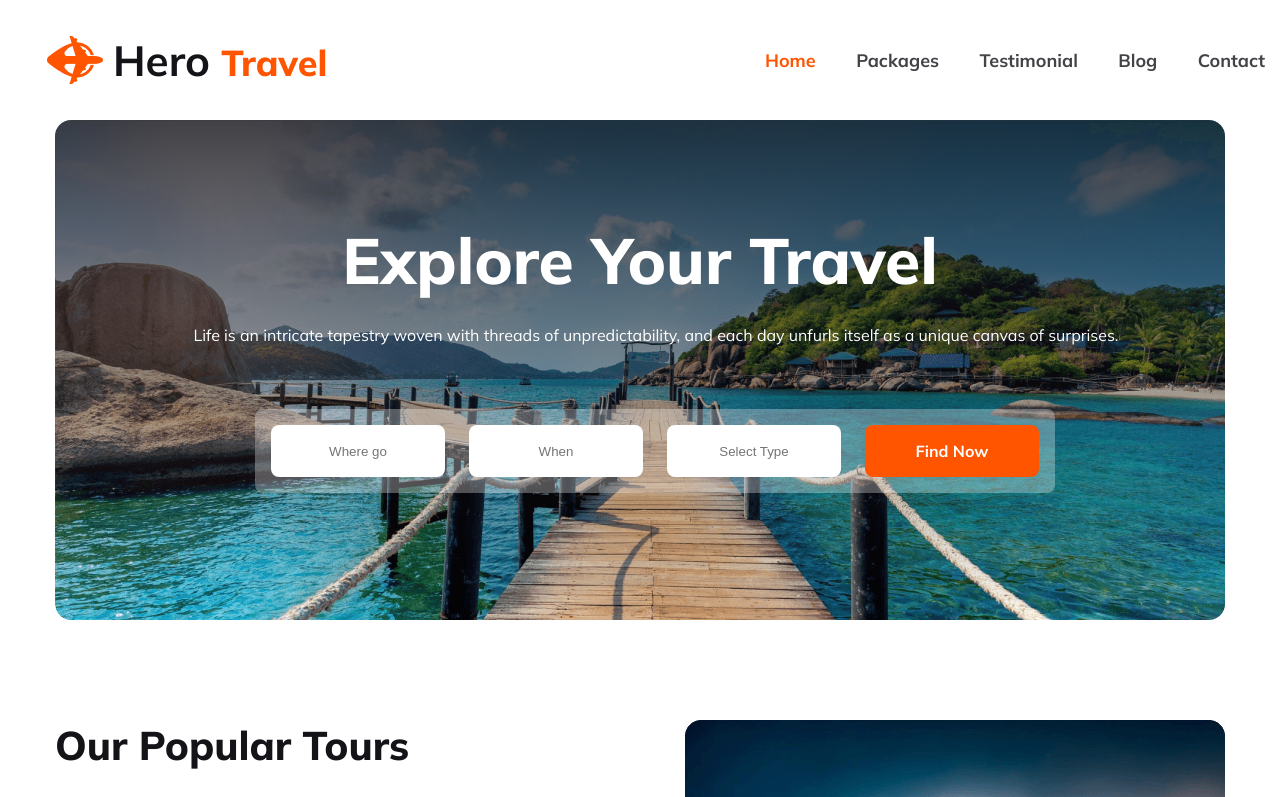
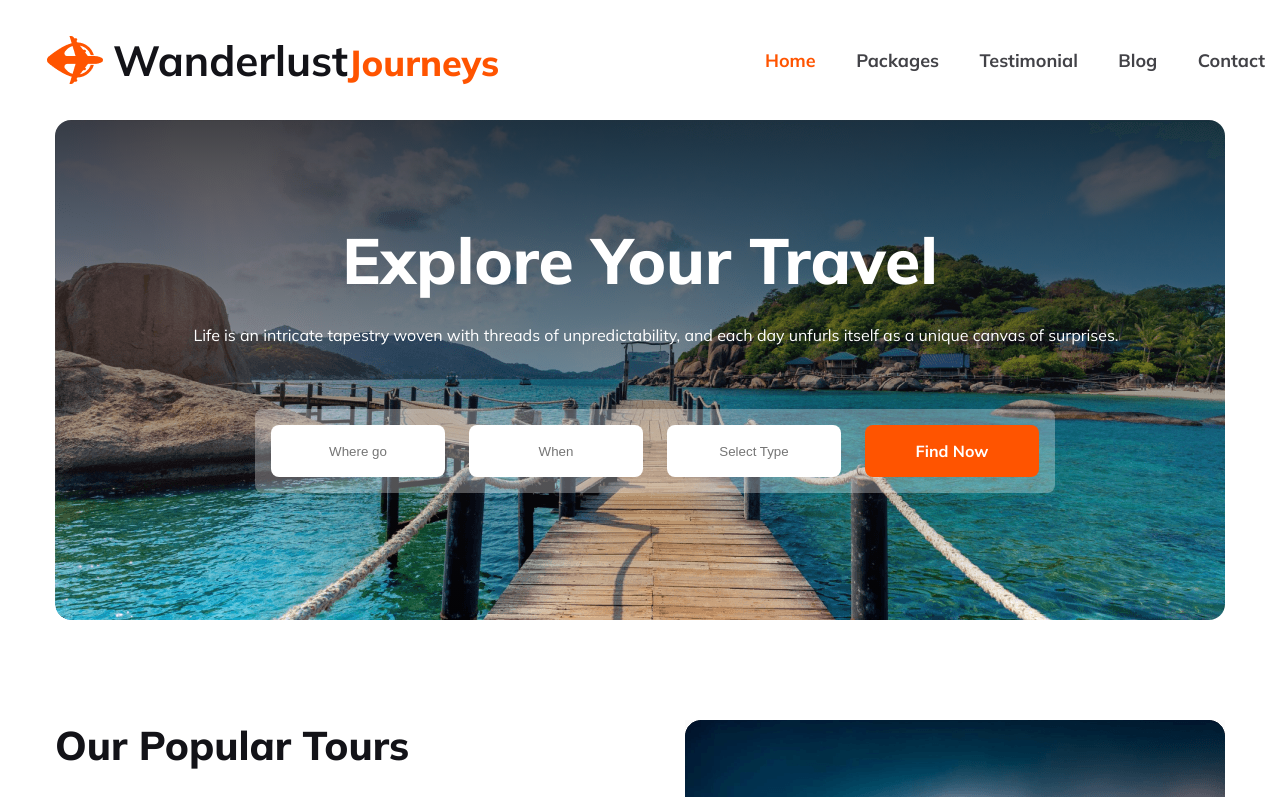
Before and after one commit to Saad01901/Assignment-2, a plain HTML site: page index.html in a window 1280 px wide. Shown: the top 797 px of the page. Drawn offline with Linux system fonts and the light colour scheme.

Commit message:
issue fixed and name changed

```diff
--- a/index.html
+++ b/index.html
@@ -18,7 +18,7 @@
         <nav class="nav-cotainer">
             <div class="nav-title">
                 <img src="./resources/Group 40071 (2).png" alt="">
-                <h3>Hero <span class="special-text">Travel</span></h3>
+                <h3>Wanderlust<span class="special-text">Journeys</span></h3>
                 <i class="fa-solid fa-bars"></i>
             </div>
             <div class="nav-list">
@@ -114,7 +114,7 @@
                 <div class="discount-bar" >
                     <h1 style=" color: #FFF; text-align: center;
                     font-family: Mulish;
-                    font-size: 24px;font-weight: 400; " >Travel.com</h1>
+                    font-size: 24px;font-weight: 400; " >Wanderlust.com</h1>
                     <h2 style="color: #FFF;
                     font-family: Mulish; text-align: center;
                     font-size: 30px;font-weight: 800;">Save up to 70%</h2>
@@ -124,7 +124,7 @@
     </main>
     <footer class="footer-section" >
         <div class="footer-head" >
-        <img src="./resources/Group 40071 (2).png" alt=""><h3>Hero <span class="special-text">Travel</span></h3>
+        <img src="./resources/Group 40071 (2).png" alt=""><h3>Wanderlust <span class="special-text">Journeys</span></h3>
     </div>
         <p>with grace and fortitude. It is in these moments of challenge that our true strength is revealed, and we discover the depths of our capabilities. </p>
         <div class="footer-icons" >
```
